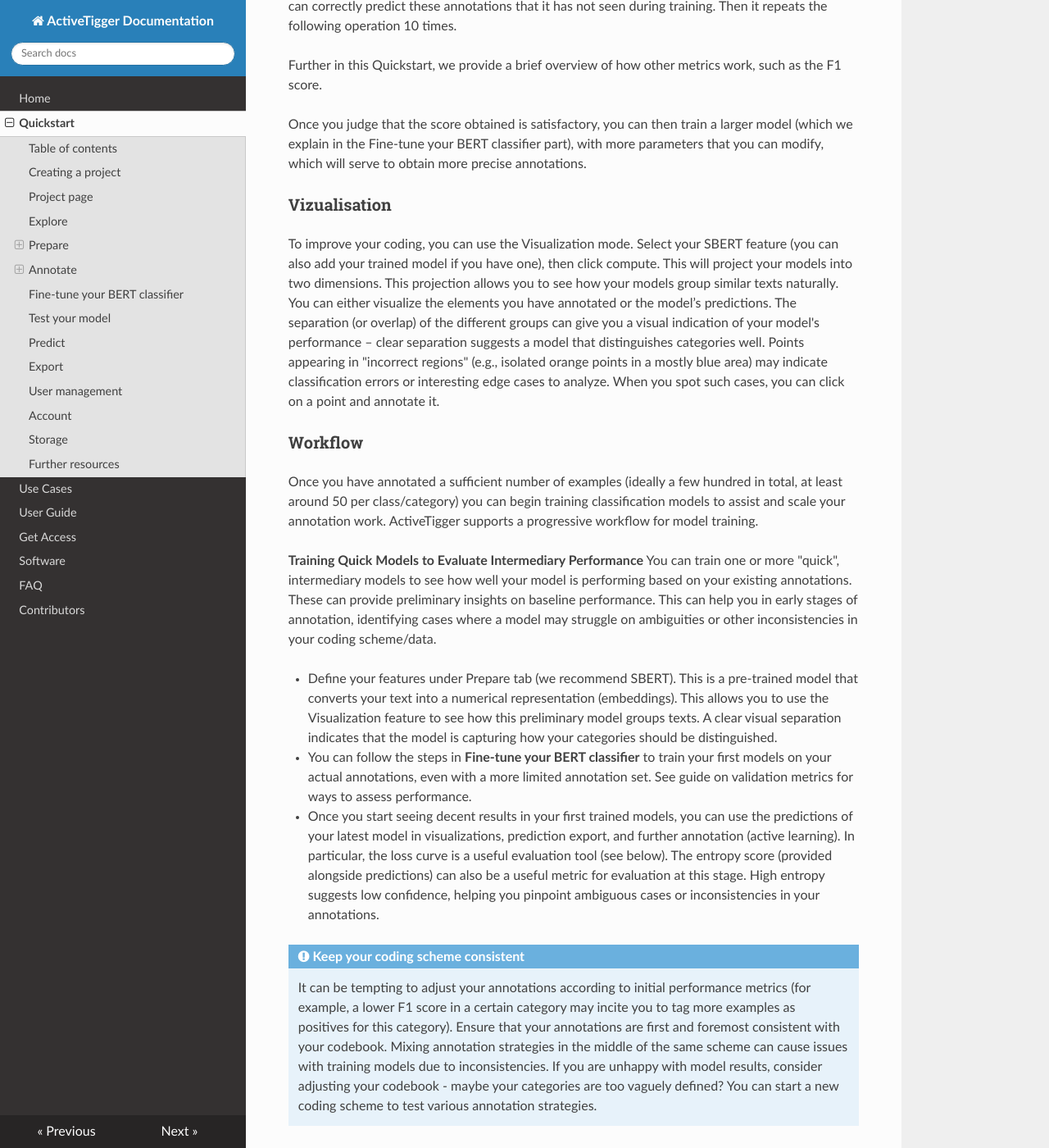
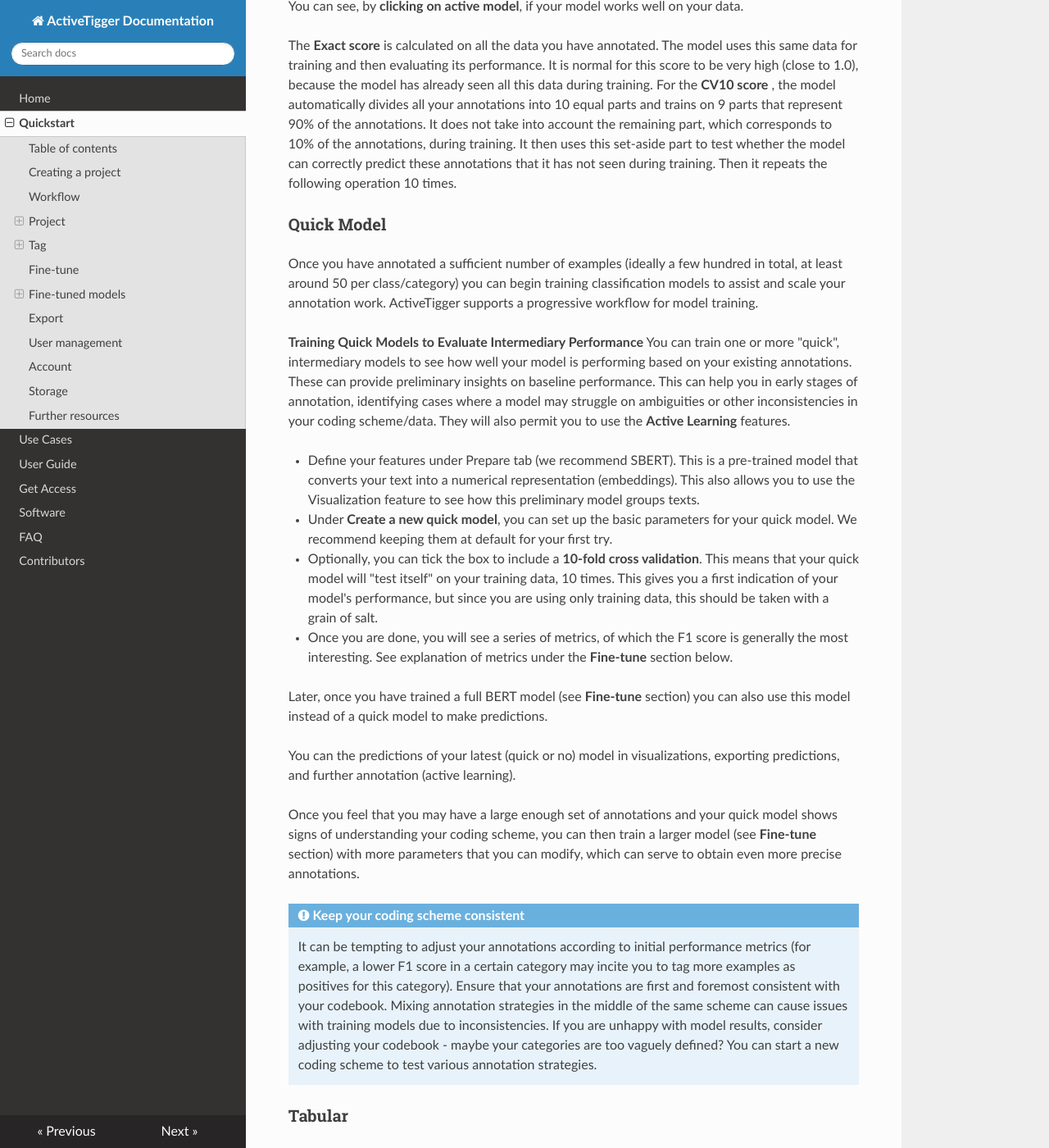
Before and after one commit to emilienschultz/activetigger, an MkDocs documentation site: the page built from docs/quickstart.md, in a window 1280 px wide and 1400 px high, scrolled down 9895 px. Shown: the whole window at 82% size. Built offline with MkDocs 1.6.1, drawn with Linux system fonts in a browser that asks for light colours; nearby versions of some CDN libraries; some of the changed text lies outside the part shown.

Commit message:
QS update
updated quickstart sans new screenshots

```diff
--- a/docs/quickstart.md
+++ b/docs/quickstart.md
@@ -17,16 +17,15 @@
 
 ## Table of contents
 1. [Creating a project](#creating-a-project)
-2. [Project tab](#project-page)
-3. [Explore](#explore)
-4. [Prepare](#prepare)
-5. [Annotate](#annotate)
-6. [Validation](#validation)
-7. [Export](#export)
-8. [User management](#user-management)
-9. [Account](#account)
-10.[Storage](#storage)
-11.[Further resources](#further-resources)
+2. [Workflow](#workflow)
+3. [Project](#project-page)
+4. [Tag](#tag)
+5. [Fine-tune](#fine-tune)
+6. [Export](#export)
+7. [User management](#user-management)
+8. [Account](#account)
+9.[Storage](#storage)
+10.[Further resources](#further-resources)
 
 
 ## Creating a project
@@ -68,9 +67,24 @@
 
     By default, a project is only visible to the user who created it (and the administrator of the service). You can add users on a project if you want to work collaboratively.
 
-## Project page
+## Workflow
+Once you have created your project, below are the suggested steps that will help you develop, evaluate, and apply your model:
+- Define your labels in your coding scheme
+- Tag at least a couple hundred (randomly selected) elements (at least a few dozen per label)
+- Train a Quick Model: define features under **Project**, train Quick Model under **Tag**
+- Go back and annotate, alternating between Active Learning and random modes to ensure a diverse pool of annotated data in your training dataset. Check performance metrics (scores, visualizations) periodically to assess your annotation strategy.
+- Once content with preliminary prediction performance, train a full BERT model under **Fine-tune**. You may need to go back and revise your annotation strategy if you are not happy with model performance.
+- Once content with your fine-tuned model, apply it on a test set (unseen data) to evaluate it more robustly.
+- Once content with these results, apply your model on the full dataset.
+- Export the results and proceed with your analysis.
 
-Click on the name of your project in the left-hand menu to see a summary of your situation.
+In this guide, we go into more detail on each of these steps, going through the Active Tigger interface tab by tab.
+
+
+
+## Project
+
+Click on the name of your project in the left-hand menu to see a summary of your where your project is at.
 
 Each project can have several **coding schemes**. A scheme is a set of specific labels that you can use to annotate the corpus. Each scheme works as an independant layer of annotation. One is created by default when you create a project.
 
@@ -94,17 +108,12 @@
 
 ![Overview of project tab](img/project.png)
 
-## Explore
 
-The **Explore tab**  gives you an overview of your data. You can filter to see elements with certain keywords or regex patterns and get an overview of your annotations so far. You can click on elements to switch to annotation.
+### Prepare your project
 
-![Overview of the Project tab](img/explore.png)
+#### Schemes
 
-## Prepare
-
-### Define labels
-
-Before annotating, you need to define your labels.
+Before annotating, you need to define your labels. You do this by creating labels in a coding scheme.
 
 We recommend keeping your labels simple. If you are aiming to train a model, binary categorizations tend to be easier to handle. For example, if you are annotating newspaper headlines, it is easier to classify it as "politics/not politics", rather than to include all possible subjects as multiple categories. You can layer different binary categorizations as different coding scheme, or add labels at a later stage.
 
@@ -121,21 +130,33 @@
 
     If you want to merge 2 labels in one, you just have to rename one with the name of the other.
 
-### Define features
+#### Features
 
-The **Prepare** tab also lets you define the **features** you want to use for your model.
+The **Project** tab also lets you define the **features** you want to use for your model.
 
 Features means that each text element is represented by a numerical vector. This is necessary to train certain models (especially for active learning) or to do projections.
 
 By default, we recommend using the SBERT feature, which is a pre-trained model that converts your text into a numerical representation. This is a good starting point for most projects.
 
-### Write your codebook
+#### Codebook
 
 Under the **Codebook** tab, you can also include written instructions on how to distinguish your categories. It is helpful if you work collaboratively.
 
-## Annotate
+#### Import
 
-The **Annotate** tab is where you will spend most of your time.
+Here you can import:
+- additional annotations to your train set (make sure they have the same id)
+- a test set to validate your model (more on this below)
+
+#### Parameters
+Here you can see (or change, if needed) a summary of the main parameters for your project.
+
+#### Session history
+This tab logs all activities undertaken on your project (can be particularly helpful if you work with collaborators).
+
+## Tag
+
+The **Tag** tab is where you will spend most of your time. Here is where you annotate your data and perform your first measures to create and validate a model.
 
 ### Selection mode
 
@@ -174,9 +195,9 @@
 
 ![Training a prediction model](img/featuretab.png)
 
-Second, you need to train a current prediction model based on the annotations you have made so far. You do this at the bottom of the annotation tab. The basic parameters can be used for the first model and refined latter.
+Second, you need to **select features** under the Project tab and train a **Quick Model**
 
-Once the prediction model is trained, you can now choose the _active_ and _maxprob_ selection modes when picking elements. That means you can use the prediction of this model to guide your selection.
+Once the quick prediction model is trained, you can now choose the _active_ and _maxprob_ selection modes when picking elements. That means you can use the prediction of this model to guide your selection.
 
 ![Overview of the selection modes](img/selectionmode.png)
 
@@ -195,51 +216,42 @@
 
 The **Exact score** is calculated on all the data you have annotated. The model uses this same data for training and then evaluating its performance. It is normal for this score to be very high (close to 1.0), because the model has already seen all this data during training. For the **CV10 score** , the model automatically divides all your annotations into 10 equal parts and trains on 9 parts that represent 90% of the annotations. It does not take into account the remaining part, which corresponds to 10% of the annotations, during training. It then uses this set-aside part to test whether the model can correctly predict these annotations that it has not seen during training. Then it repeats the following operation 10 times.
 
-Further in this Quickstart, we provide a brief overview of how other metrics work, such as the F1 score.
 
-Once you judge that the score obtained is satisfactory, you can then train a larger model (which we explain in the Fine-tune your BERT classifier part), with more parameters that you can modify, which will serve to obtain more precise annotations.
+
+### Quick Model
+
+Once you have annotated a sufficient number of examples (ideally a few hundred in total, at least around 50 per class/category) you can begin training classification models to assist and scale your annotation work. ActiveTigger supports a progressive workflow for model training.
+
+**Training Quick Models to Evaluate Intermediary Performance**
+You can train one or more "quick", intermediary models to see how well your model is performing based on your existing annotations. These can provide preliminary insights on baseline performance. This can help you in early stages of annotation, identifying cases where a model may struggle on ambiguities or other inconsistencies in your coding scheme/data. They will also permit you to use the **Active Learning** features.
+
+- Define your features under Prepare tab (we recommend SBERT). This is a pre-trained model that converts your text into a numerical representation (embeddings). This also allows you to use the Visualization feature to see how this preliminary model groups texts.
+- Under **Create a new quick model**, you can set up the basic parameters for your quick model. We recommend keeping them at default for your first try.
+- Optionally, you can tick the box to include a **10-fold cross validation**. This means that your quick model will "test itself" on your training data, 10 times. This gives you a first indication of your model's performance, but since you are using only training data, this should be taken with a grain of salt.
+- Once you are done, you will see a series of metrics, of which the F1 score is generally the most interesting. See explanation of metrics under the **Fine-tune** section below.
+
+Later, once you have trained a full BERT model (see **Fine-tune** section) you can also use this model instead of a quick model to make predictions.
+
+You can the predictions of your latest (quick or no) model in visualizations, exporting predictions, and further annotation (active learning).
+
+Once you feel that you may have a large enough set of annotations and your quick model shows signs of understanding your coding scheme, you can then train a larger model (see **Fine-tune** section) with more parameters that you can modify, which can serve to obtain even more precise annotations.
+!!! info "Keep your coding scheme consistent"
+
+    It can be tempting to adjust your annotations according to initial performance metrics (for example, a lower F1 score in a certain category may incite you to tag more examples as positives for this category). Ensure that your annotations are first and foremost consistent with your codebook. Mixing annotation strategies in the middle of the same scheme can cause issues with training models due to inconsistencies. If you are unhappy with model results, consider adjusting your codebook - maybe your categories are too vaguely defined? You can start a new coding scheme to test various annotation strategies.
+
+### Tabular
+This tab gives you an overview of all tagged elements. You can get a quick picture of their distribution in the dataset. If you want to relabel an element, you can do so by **double-clicking** on the assigned label.
 
 ### Vizualisation
 
 To improve your coding, you can use the Visualization mode. Select your SBERT feature (you can also add your trained model if you have one), then click compute. This will project your models into two dimensions. This projection allows you to see how your models group similar texts naturally. You can either visualize the elements you have annotated or the model’s predictions. The separation (or overlap) of the different groups can give you a visual indication of your model's performance – clear separation suggests a model that distinguishes categories well. Points appearing in "incorrect regions" (e.g., isolated orange points in a mostly blue area) may indicate classification errors or interesting edge cases to analyze.
 When you spot such cases, you can click on a point and annotate it.
 
-### Workflow
+## Fine-tune
 
-Once you have annotated a sufficient number of examples (ideally a few hundred in total, at least around 50 per class/category) you can begin training classification models to assist and scale your annotation work. ActiveTigger supports a progressive workflow for model training.
+Active Tigger allows you to train a BERT classifier model on your annotated data with two goals: extending your annotation on the complete dataset, or retrieving this classifier for other uses. Basically, this is a process of fine-tuning: the pre-trained base model  will be adjusted to your specific data.
 
-**Training Quick Models to Evaluate Intermediary Performance**
-You can train one or more "quick", intermediary models to see how well your model is performing based on your existing annotations. These can provide preliminary insights on baseline performance. This can help you in early stages of annotation, identifying cases where a model may struggle on ambiguities or other inconsistencies in your coding scheme/data.
-
-- Define your features under Prepare tab (we recommend SBERT). This is a pre-trained model that converts your text into a numerical representation (embeddings). This allows you to use the Visualization feature to see how this preliminary model groups texts. A clear visual separation indicates that the model is capturing how your categories should be distinguished.
-- You can follow the steps in **Fine-tune your BERT classifier** to train your first models on your actual annotations, even with a more limited annotation set. See guide on validation metrics for ways to assess performance.
-- Once you start seeing decent results in your first trained models, you can use the predictions of your latest model in visualizations, prediction export, and further annotation (active learning). In particular, the loss curve is a useful evaluation tool (see below). The entropy score (provided alongside predictions) can also be a useful metric for evaluation at this stage. High entropy suggests low confidence, helping you pinpoint ambiguous cases or inconsistencies in your annotations.
-
-!!! info "Keep your coding scheme consistent"
-
-    It can be tempting to adjust your annotations according to initial performance metrics (for example, a lower F1 score in a certain category may incite you to tag more examples as positives for this category). Ensure that your annotations are first and foremost consistent with your codebook. Mixing annotation strategies in the middle of the same scheme can cause issues with training models due to inconsistencies. If you are unhappy with model results, consider adjusting your codebook - maybe your categories are too vaguely defined? You can start a new coding scheme to test various annotation strategies.
-
-### Monitoring the Training Process
-During model training, ActiveTigger displays loss curves for both training and evaluation datasets. These curves help you assess the model's learning progress. The overall goal should be to minimize **loss**: a number that tells us how far off the model's predictions are from the correct answers. It is the difference between the model's predictions and the actual labeled data.
-
-During the traning phase, we calculate loss on training data. **Training loss** shows how well the model is doing on the examples it has already seen. **Evaluation loss** is measured on a separate sample of data that was not used during training. This gives a more realistic idea of how the model will perform on new, unseen data.
-
-This will give you two curves. They should be interpreted as follows:
-- Decreasing Loss: Indicates effective learning. If the loss remains flat, consider increasing the learning rate.
-- Increasing Loss: Suggests the learning rate may be too high, try lowering it.
-- Chaotic Loss Patterns: May indicate the model is learning from noise; adjust the learning rate accordingly.
-Overfitting: If the evaluation loss is significantly higher than the training loss, the model may be overfitting (= the model "memorizes" rather than "learns" and will perform poorly on unseen data).
-- Stalled Learning: If both curves are flat, consider reducing the number of epochs.
-
-You can also adjust the batch size (= how many examples the model looks at before updating itself) and gradient accumulation (= simulating large-batch training). The product of these two settings gives the effective batch size, which is displayed in the interface.
-
-These evaluation tools can help you define the parameters for your final model to be applied on the whole dataset.
-
-## Fine-tune your BERT classifier
-
-Active Tigger allows you to train a BERT classifier model on your annotated data with two goals: extending your annotation on the complete dataset, or retrieving this classifier for other uses. Basically, it is fine-tuning: the base model pre-trained will be adjusted to your specific data.
-
-This is done on the **Train** tab. Click on **New Model** to train a new model.
+Click on **Create** to train a new model.
 
 Name it and pick which BERT model base you would like to use (note that some are language-specific, by default ModernBert in English and CamemBert in French).
 
@@ -249,13 +261,13 @@
 
 Leave some time for the training process (you can follow the progress). Depending the parameters it will consume more or less computational power, especially GPU. It can take some time depending on the number of elements. Once the model is available, you can consult it under the **Models** tab.
 
-!!! warning "GPU load"
+!!! "GPU load" warning
 
-    When available, the process will use GPU. Since resources are limited, overload can happen. Consequently, a process can failed if there is no enough memory. You can follow the current state of the GPU use in the left menu of the screen.
+    When available, the process will use GPU. Since resources are limited, overloads can happen. Consequently, a process can fail if there is no enough memory. You can follow the current state of the GPU use in the left menu of the screen.
 
-![Overview of the selecting models](img/existingmodels.png)
+##Fine-tuned models
 
-For the moment, you only have the model. Now, you can decide to apply it on your data, either on the training dataset to see metrics of its performance, or to extend it on the whole initial dataset.
+Once your model is trained, it will be selectable under this tab. At this point, you can evaluate its performance to decide to apply it on your data (train or test sets) to see metrics of its performance, or to extend it on the whole initial dataset.
 
 Choose the name of the model under **Existing models**, click on the **Scores tab**, and click **Predict using train set**. it will use the model on the training dataset (so on the elements you haven't annotated yet).
 
@@ -281,15 +293,33 @@
 
 To improve your score, you can also check in the False Prediction tab for texts where discrepancies between your coding and the model's coding is indicated. Try to understand the reason for the difference and revise your coding accordingly.
 
+### Monitoring the Training Process
+During model training, ActiveTigger displays loss curves for both training and evaluation datasets. These curves help you assess the model's learning progress. The overall goal should be to minimize **loss**: a number that tells us how far off the model's predictions are from the correct answers. It is the difference between the model's predictions and the actual labeled data.
+
+CLick on **Predict on train set** to see the loss curves during training.
+
+During the traning phase, we calculate loss on training data. **Training loss** shows how well the model is doing on the examples it has already seen. **Evaluation loss** is measured on a separate sample of data that was not used during training. This gives a more realistic idea of how the model will perform on new, unseen data.
+
+This will give you two curves. They should be interpreted as follows:
+- Decreasing Loss: Indicates effective learning. If the loss remains flat, consider increasing the learning rate.
+- Increasing Loss: Suggests the learning rate may be too high, try lowering it.
+- Chaotic Loss Patterns: May indicate the model is learning from noise; adjust the learning rate accordingly.
+Overfitting: If the evaluation loss is significantly higher than the training loss, the model may be overfitting (= the model "memorizes" rather than "learns" and will perform poorly on unseen data).
+- Stalled Learning: If both curves are flat, consider reducing the number of epochs.
+
+You can also adjust the batch size (= how many examples the model looks at before updating itself) and gradient accumulation (= simulating large-batch training). The product of these two settings gives the effective batch size, which is displayed in the interface.
+
+These evaluation tools can help you define the parameters for your final model to be applied on the whole dataset.
+
 Another way to improve your coding is by going to the Visualization tab (under the Annotate tab), which helps you identify ambiguous cases.
 
 Once you find the model satisfactory, you can apply it to the whole dataset in the tab **Compute prediction**. This will apply the model to all the elements in the dataset, and you can then export the results.
 
-## Test your model
+### Test
 
 If you have defined or imported a test set, you can also apply the model on it. This is useful to see how the model performs on unseen data. It is seen as good practice to validate a model on a dedicated test set. The first step is to import the test set, then to select "test set mode". You should then go the the annotation tab. Once you have annotated enough data, you can calculate your scores to see if your model is robust.
 
-## Predict
+### Predict
 
 To extend the annotations across all your data, select a model that you have trained and click on « Launch prediction complete dataset ». The file (which you can export from the Export tab) will then provide the probability associated with each text in your dataset.
 
```
Also changed, not shown: 1 other file.
